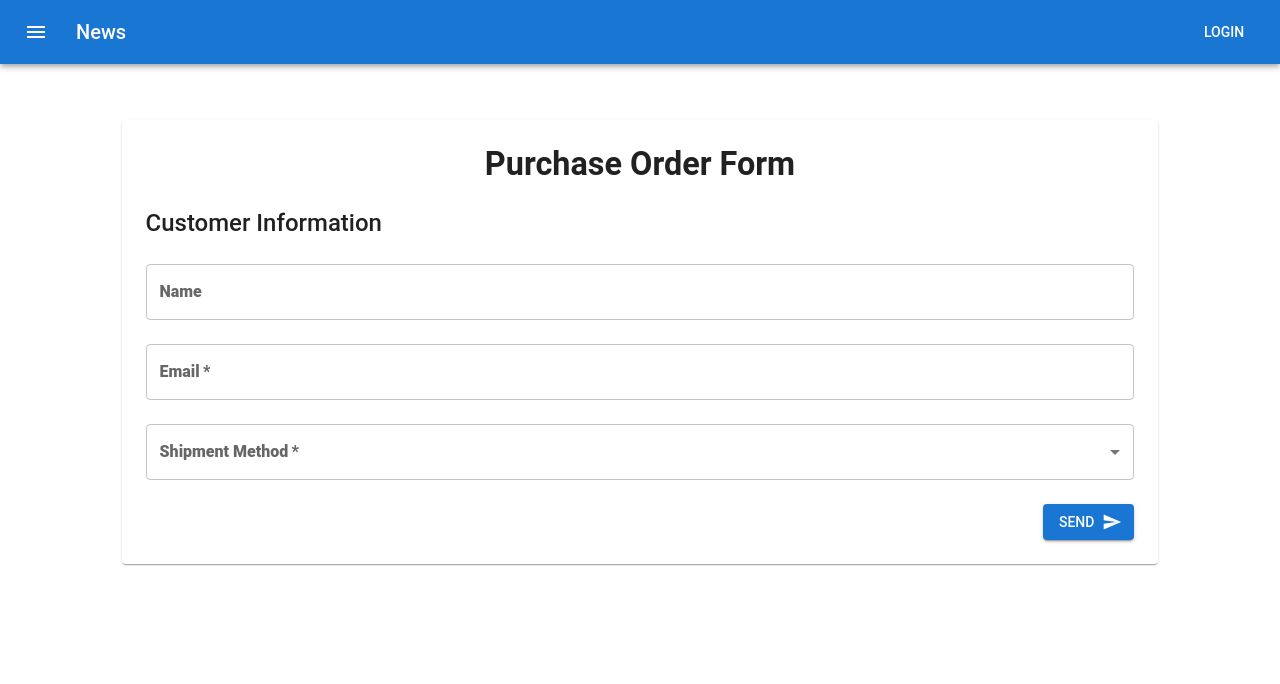
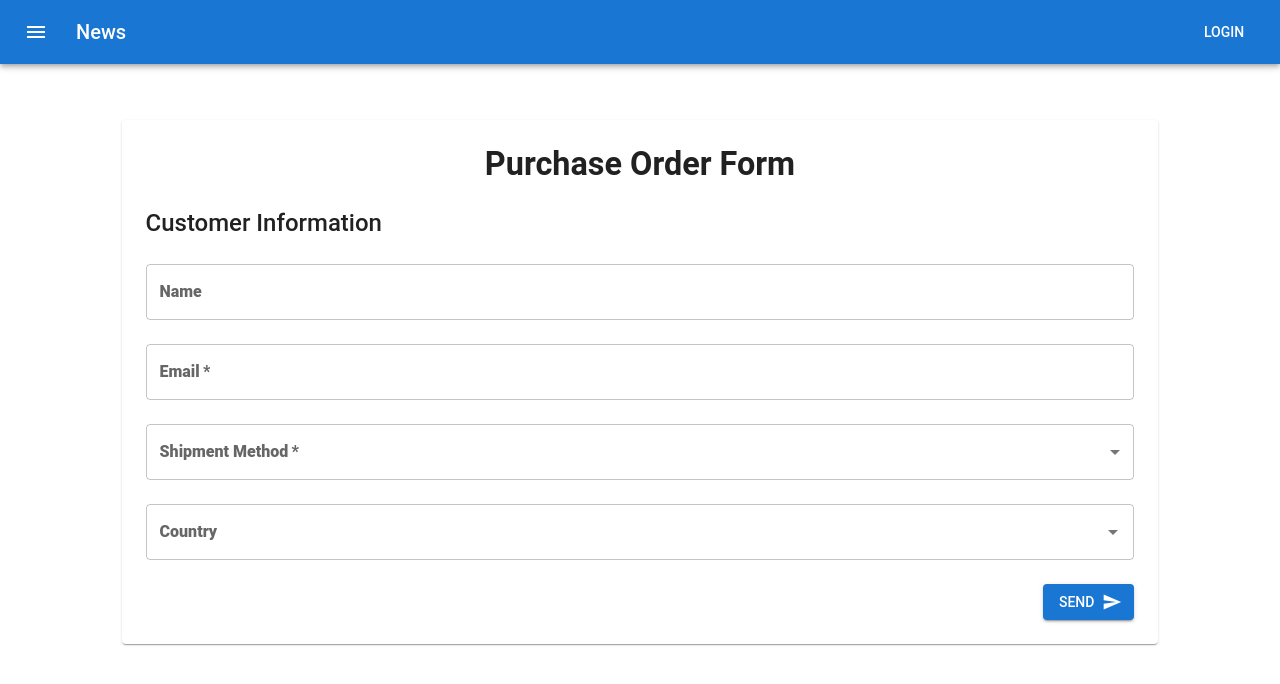
Before and after one commit to mrtorresdu/react-forms-mui, a React (Vite) app: page / in a window 1280 px wide. Shown: the top 684 px of the page. Built offline with nearby package versions, Linux system fonts and the light colour scheme.

Commit message:
Add Autocomplete and implement it with react-hook-form

```diff
--- a/src/App.tsx
+++ b/src/App.tsx
@@ -1,5 +1,6 @@
 import { Send } from '@mui/icons-material';
 import {
+  Autocomplete,
   Box,
   Button,
   Container,
@@ -16,6 +17,26 @@ import {
 import { Controller, useForm } from 'react-hook-form';
 import ButtonAppBar from './AppBar';
 
+const countries = [
+  { label: 'Afganistán', id: 'AF' },
+  { label: 'Alemania', id: 'DE' },
+  { label: 'Argentina', id: 'AR' },
+  { label: 'Australia', id: 'AU' },
+  { label: 'Brasil', id: 'BR' },
+  { label: 'Canadá', id: 'CA' },
+  { label: 'China', id: 'CN' },
+  { label: 'Colombia', id: 'CO' },
+  { label: 'España', id: 'ES' },
+  { label: 'Estados Unidos', id: 'US' },
+  { label: 'Francia', id: 'FR' },
+  { label: 'India', id: 'IN' },
+  { label: 'Italia', id: 'IT' },
+  { label: 'Japón', id: 'JP' },
+  { label: 'México', id: 'MX' },
+  { label: 'Reino Unido', id: 'GB' },
+  { label: 'Rusia', id: 'RU' },
+];
+
 function App() {
   const {
     register,
@@ -24,7 +45,7 @@ function App() {
     control,
     reset,
   } = useForm({
-    defaultValues: { name: '', email: '', shipmentMethod: '' },
+    defaultValues: { name: '', email: '', shipmentMethod: '', country: '' },
     mode: 'onChange',
     reValidateMode: 'onChange',
   });
@@ -114,6 +135,29 @@ function App() {
                       {errors.shipmentMethod && <FormHelperText>{errors.shipmentMethod.message}</FormHelperText>}
                     </FormControl>
                   </Grid>
+                  <Grid item xs={12} sm={12}>
+                    <Controller
+                      name='country'
+                      control={control}
+                      rules={{ required: 'Please select country' }}
+                      render={({ field }) => (
+                        <Autocomplete
+                          options={countries}
+                          getOptionLabel={(option) => option.label}
+                          onChange={(_event,data) => field.onChange(data?.id || '')}
+                          renderInput={(params) => (
+                            <TextField
+                              {...params}
+                              label='Country'
+                              variant='outlined'
+                              error={!!errors.country}
+                              helperText={errors.country?.message}
+                            />
+                          )}
+                        />
+                      )}
+                    />
+                  </Grid>
                 </Grid>
               </Grid>
               <Grid item xs={12} display={'flex'} justifyContent={'flex-end'}>
```
